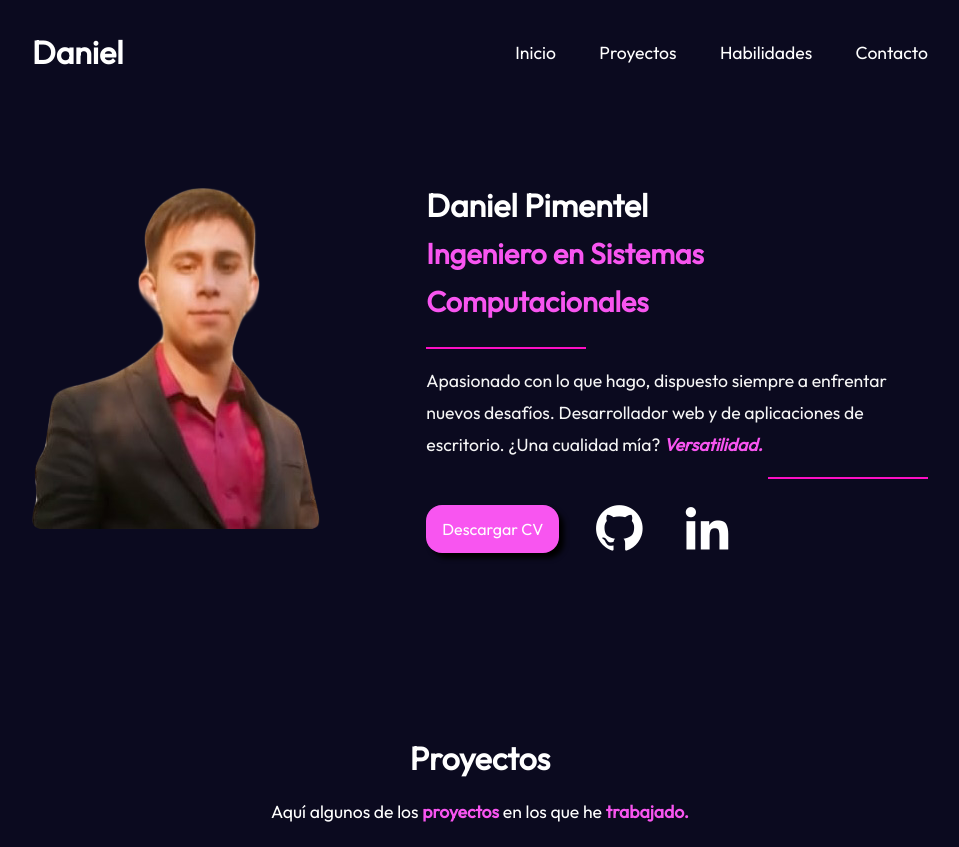
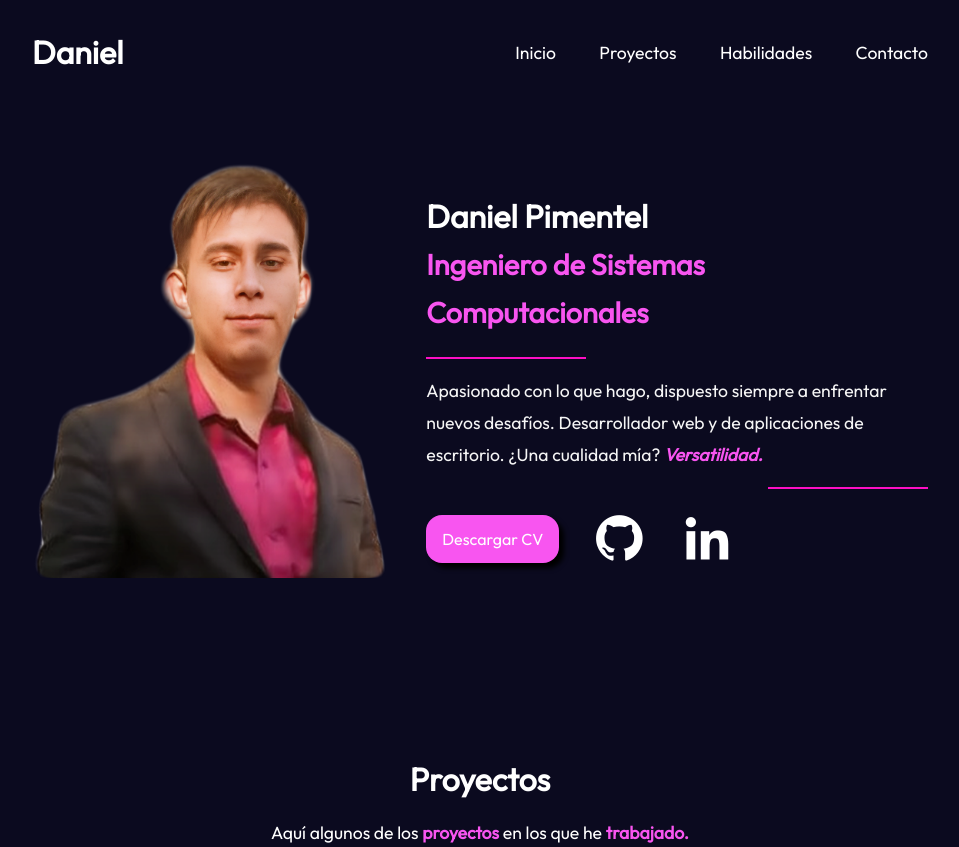
Before and after one commit to danielpim3ntel/danielpim3ntel.github.io, a plain HTML site: page index.html in a window 1280 px wide. Shown: the top 847 px of the page, without its empty margins (160-1119 px from the left). Drawn offline with nearby package versions, Linux system fonts and the light colour scheme.

Commit message:
Add files via upload

```diff
--- a/index.html
+++ b/index.html
@@ -38,13 +38,13 @@
     <main class="main" id="home">
         <section class="home">
             <div class="picture">
-                <img src="img/mev2.png" alt="Me">
+                <img src="img/mev5.png" alt="Me">
             </div>
             <div class="content">
                 <h1 class="title">Daniel Pimentel
                     <br>
                     <p class="strong">
-                        Ingeniero en Sistemas Computacionales</p>
+                        Ingeniero de Sistemas Computacionales</p>
                 </h1>
                 <div class="border"></div>
                 <p class="about">Apasionado con lo que hago, dispuesto siempre a enfrentar nuevos desafíos.
```
